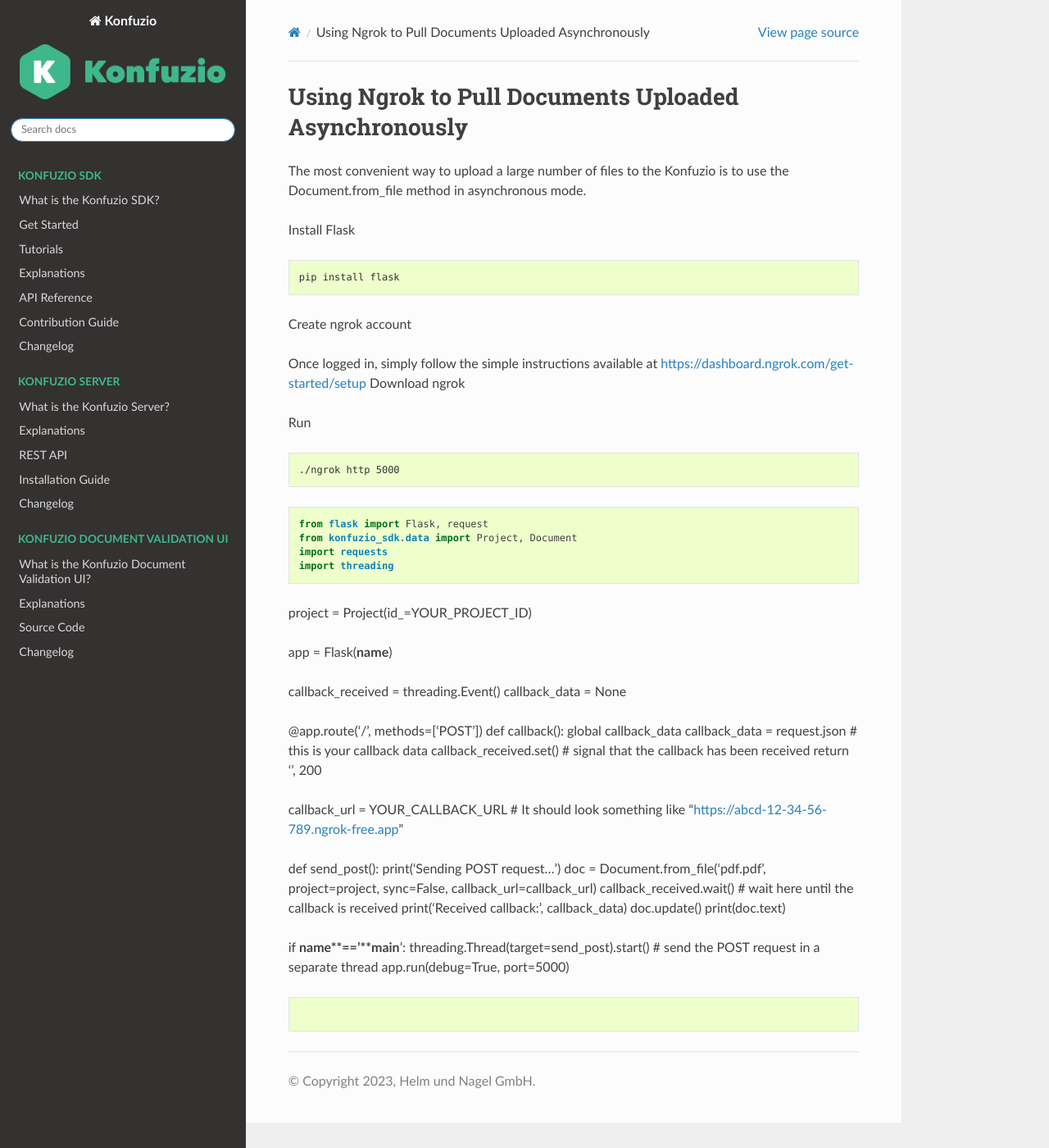
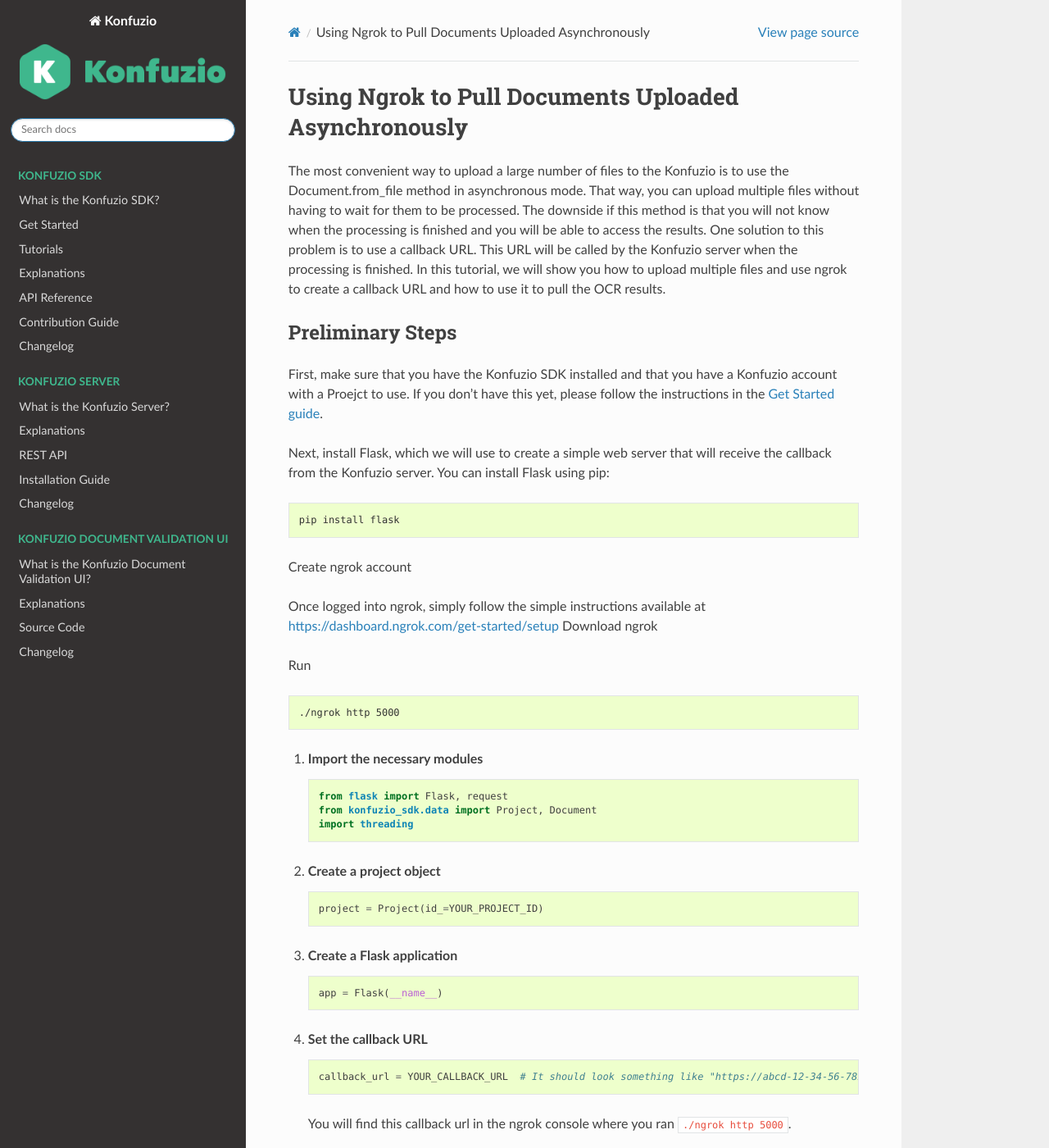
Before and after one commit to konfuzio-ai/konfuzio-sdk, a Sphinx documentation site: the page built from docs/sdk/examples/async_upload_with_callback/index.md, in a window 1280 px wide and 1400 px high. Shown: the whole window at 82% size. Built offline with Sphinx 7.4.7 and the Read the Docs theme 2.0.0, drawn with Linux system fonts in a browser that asks for light colours; pages that are not in the unit, such as notebooks, are missing from menus; a script that is not in the unit is left out; some of the changed text lies outside the part shown.

Commit message:
ngrok tutorial

````diff
--- a/docs/sdk/examples/async_upload_with_callback/index.md
+++ b/docs/sdk/examples/async_upload_with_callback/index.md
@@ -1,10 +1,19 @@
 ## Using Ngrok to Pull Documents Uploaded Asynchronously
 
 The most convenient way to upload a large number of files to the Konfuzio is to use the Document.from_file method in
-asynchronous mode.
+asynchronous mode. That way, you can upload multiple files without having to wait for them to be processed. The downside
+if this method is that you will not know when the processing is finished and you will be able to access the results. One
+solution to this problem is to use a callback URL. This URL will be called by the Konfuzio server when the processing is
+finished. In this tutorial, we will show you how to upload multiple files and use ngrok to create a callback URL and how
+to use it to pull the OCR results.
 
+### Preliminary Steps
 
-Install Flask
+First, make sure that you have the Konfuzio SDK installed and that you have a Konfuzio account with a Proejct to use.
+If you don't have this yet, please follow the instructions in the [Get Started guide](https://dev.konfuzio.com/sdk/get_started.html#get-started).
+
+Next, install Flask, which we will use to create a simple web server that will receive the callback from the Konfuzio
+server. You can install Flask using pip:
 
 ```console
 pip install flask
@@ -12,7 +21,7 @@
 
 Create ngrok account
 
-Once logged in, simply follow the simple instructions available at https://dashboard.ngrok.com/get-started/setup
+Once logged into ngrok, simply follow the simple instructions available at https://dashboard.ngrok.com/get-started/setup
 
 Download ngrok
 
@@ -23,39 +32,91 @@
 ```
 
 
-```python
-from flask import Flask, request
-from konfuzio_sdk.data import Project, Document
-import requests
-import threading
-```
+1. **Import the necessary modules**
+
+    ```python
+    from flask import Flask, request
+    from konfuzio_sdk.data import Project, Document
+    import threading
+    ```
+
+2. **Create a project object**
+
+    ```python
+    project = Project(id_=YOUR_PROJECT_ID)
+    ```
+
+3. **Create a Flask application**
+
+    ```python
+    app = Flask(__name__)
+    ```
+
+4. **Set the callback URL**
+
+    ```python
+    callback_url = YOUR_CALLBACK_URL  # It should look something like "https://abcd-12-34-56-789.ngrok-free.app"
+    ```
+
+    You will find this callback url in the ngrok console where you ran `./ngrok http 5000`.
+
+5. **Initialize data structures to share information between the threads**
+
+    ```python
+    callback_data_dict = {}
+
+    data_lock = threading.Lock()
+    ```
+
+    We will use the main thread to host our Flask application and to receive the callback responses. We will use a
+    separate thread to send the files to the Konfuzio server.
+
+    We will use the `callback_data_dict` to store the callback responses. The `data_lock` will be used to synchronize
+    access to the `callback_data_dict` between the two threads, so that we can safely access it from both threads.
 
 
-project = Project(id_=YOUR_PROJECT_ID)
+6. **Create a callback function**
 
-app = Flask(__name__)
+    ```python
+    @app.route('/', methods=['POST'])
+    def callback():
+        data = request.json
+        file_name = data.get('data_file_name') # Adjust as necessary based on your actual callback data
+        with data_lock:
+            if thread_id is not None and thread_id in callback_data_dict:
+                callback_data_dict[file_name]['callback_data'] = data
+                callback_data_dict[file_name]['callback_received'].set()
+        return '', 200
+    ```
 
-callback_received = threading.Event()
-callback_data = None
+7. **Create a function to send your files asynchronously and update them once a callback response is received**
 
-@app.route('/', methods=['POST'])
-def callback():
-    global callback_data
-    callback_data = request.json  # this is your callback data
-    callback_received.set()  # signal that the callback has been received
-    return '', 200
+    ```python
+    def send_files():
+        file_names = ['pdf.pdf', 'test.pdf']
+        docs = []
+        for i, file_name in enumerate(file_names):
+            with data_lock:
+                callback_data_dict[file_name] = {'callback_received': threading.Event(), 'callback_data': None}
+            print('Sending POST requests...')
+            document = Document.from_file(file_name, project=project, sync=False, callback_url=callback_url)
+            docs.append(document)
 
-callback_url = YOUR_CALLBACK_URL  # It should look something like "https://abcd-12-34-56-789.ngrok-free.app"
+        # Wait for callbacks
+        for file_name in callback_data_dict:
+            callback_data_dict[thread_id]['callback_received'].wait()
+            print(f'Received callback for {file_name}')
 
-def send_post():
-    print('Sending POST request...')
-    doc = Document.from_file('pdf.pdf', project=project, sync=False, callback_url=callback_url)
-    callback_received.wait()  # wait here until the callback is received
-    print('Received callback:', callback_data)
-    doc.update()
-    print(doc.text)
+        for document in docs:
+            document.update()
 
-if __name__=='__main__':
-    threading.Thread(target=send_post).start()  # send the POST request in a separate thread
-    app.run(debug=True, port=5000)
-```
+        print(docs)
+    ```
+
+8. **Start the Flask application and send the files**
+
+    ```python
+    if __name__=='__main__':
+        threading.Thread(target=send_files).start()
+        app.run(debug=True, use_reloader=False, port=5000)
+    ```
--- a/docs/sdk/tutorials.rst
+++ b/docs/sdk/tutorials.rst
@@ -20,6 +20,8 @@
 .. mdinclude:: examples/paragraph_and_sentence_tokenizer/index.md
 
 .. mdinclude:: examples/data_validation/index.md
+
+.. mdinclude:: examples/async_upload_with_callback/index.md
 
 .. mdinclude:: examples/outlier-annotations/index.md
 
````
